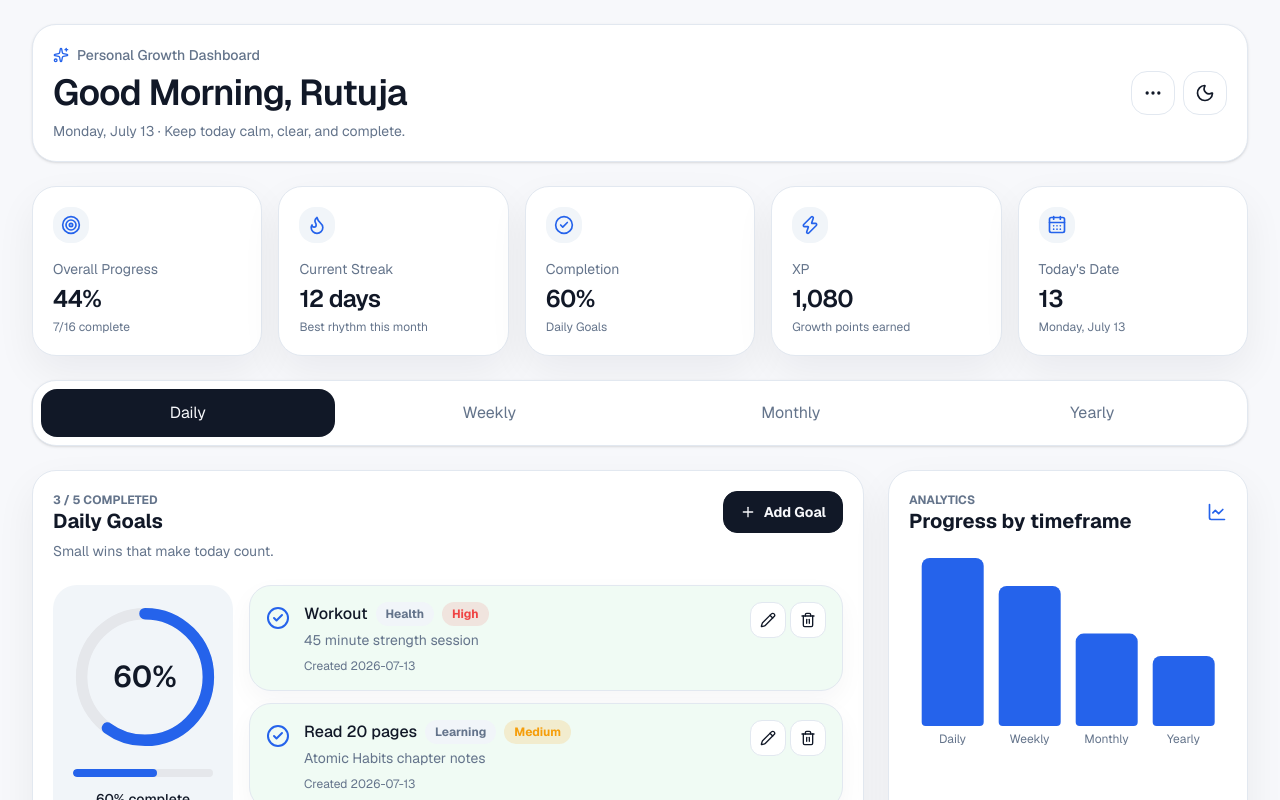
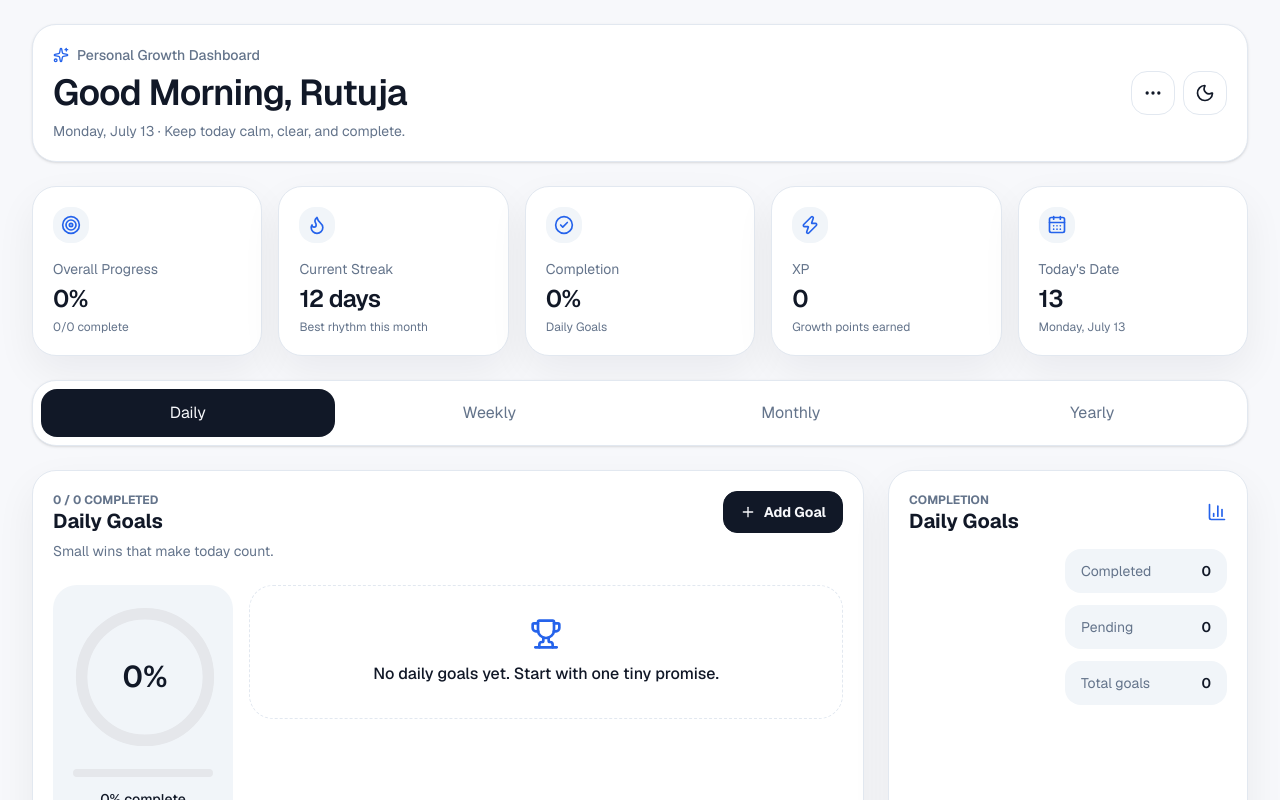
Before and after one commit to rutuja2005byte/Habit-Tracker, a Next.js app: page / in a window 1280 px wide. Shown: the top 800 px of the page. Built offline with nearby package versions, Linux system fonts and the light colour scheme.

Commit message:
refactor: clean up initialGoals and remove unused goal function and chart components

```diff
--- a/app/page.tsx
+++ b/app/page.tsx
@@ -8,7 +8,6 @@ import {
   CheckCircle2,
   Circle,
   Flame,
-  LineChart,
   Moon,
   MoreHorizontal,
   Pencil,
@@ -23,8 +22,6 @@ import {
 } from "lucide-react";
 import { motion, AnimatePresence } from "framer-motion";
 import {
-  Bar,
-  BarChart,
   Cell,
   Pie,
   PieChart,
@@ -61,30 +58,10 @@ const goalSchema = z.object({
 type GoalFormValues = z.infer<typeof goalSchema>;
 
 const initialGoals: Record<Timeframe, Goal[]> = {
-  daily: [
-    goal("Workout", "Health", "45 minute strength session", "High", true),
-    goal("Read 20 pages", "Learning", "Atomic Habits chapter notes", "Medium", true),
-    goal("Leetcode", "Career", "Two array problems", "High", false),
-    goal("Build project", "Creative", "Ship dashboard polish", "High", false),
-    goal("Journal", "Mindfulness", "Evening reflection", "Low", true),
-  ],
-  weekly: [
-    goal("Plan the week", "Planning", "Review commitments and schedule focus blocks", "High", true),
-    goal("Publish one essay", "Creative", "Draft, edit, and share", "Medium", false),
-    goal("3 workouts", "Health", "Strength, cardio, mobility", "High", true),
-    goal("Call family", "Personal", "Sunday check-in", "Low", false),
-  ],
-  monthly: [
-    goal("Complete portfolio case study", "Career", "Write one detailed project story", "High", false),
-    goal("Save investment amount", "Finance", "Move funds on salary day", "Medium", true),
-    goal("Monthly reflection", "Reflection", "What worked, what drained energy, what changes", "Low", false),
-  ],
-  yearly: [
-    goal("Land an internship", "Career", "Apply consistently and practice interviews", "High", false),
-    goal("Build portfolio", "Creative", "Three polished projects", "High", true),
-    goal("500 Leetcode", "Learning", "Consistent practice streak", "Medium", false),
-    goal("Read 20 books", "Growth", "Mix of technical and personal books", "Medium", false),
-  ],
+  daily: [],
+  weekly: [],
+  monthly: [],
+  yearly: [],
 };
 
 const tabs: { id: Timeframe; label: string }[] = [
@@ -117,24 +94,6 @@ const timeframeCopy: Record<Timeframe, { title: string; subtitle: string; empty:
   },
 };
 
-function goal(
-  name: string,
-  category: string,
-  description: string,
-  priority: Priority,
-  completed = false,
-): Goal {
-  return {
-    id: crypto.randomUUID(),
-    name,
-    category,
-    description,
-    priority,
-    completed,
-    createdAt: new Date().toISOString().slice(0, 10),
-  };
-}
-
 function stats(goals: Goal[]) {
   const completed = goals.filter((item) => item.completed).length;
   const total = goals.length;
@@ -153,11 +112,6 @@ export default function Home() {
   const activeGoals = goalsByTimeframe[active];
   const activeStats = stats(activeGoals);
   const xp = overall.completed * 120 + activeStats.percent * 4;
-
-  const chartData = tabs.map((tab) => ({
-    name: tab.label,
-    value: stats(goalsByTimeframe[tab.id]).percent,
-  }));
 
   const completionData = [
     { name: "Completed", value: activeStats.completed, color: "#22c55e" },
@@ -276,25 +230,6 @@ export default function Home() {
             />
 
             <aside className="grid gap-6">
-              <div className="dashboard-card">
-                <div className="flex items-center justify-between">
-                  <div>
-                    <p className="section-kicker">Analytics</p>
-                    <h2 className="section-title">Progress by timeframe</h2>
-                  </div>
-                  <LineChart className="h-5 w-5 text-[var(--accent)]" />
-                </div>
-                <div className="mt-5 h-52">
-                  <ResponsiveContainer width="100%" height="100%">
-                    <BarChart data={chartData}>
-                      <XAxis dataKey="name" axisLine={false} tickLine={false} tick={{ fill: "var(--muted)", fontSize: 12 }} />
-                      <Tooltip cursor={{ fill: "var(--subtle)" }} contentStyle={{ borderRadius: 14, border: "1px solid var(--border)", background: "var(--card)", color: "var(--foreground)" }} />
-                      <Bar dataKey="value" radius={[8, 8, 4, 4]} fill="var(--accent)" />
-                    </BarChart>
-                  </ResponsiveContainer>
-                </div>
-              </div>
-
               <div className="dashboard-card">
                 <div className="flex items-center justify-between">
                   <div>
```
